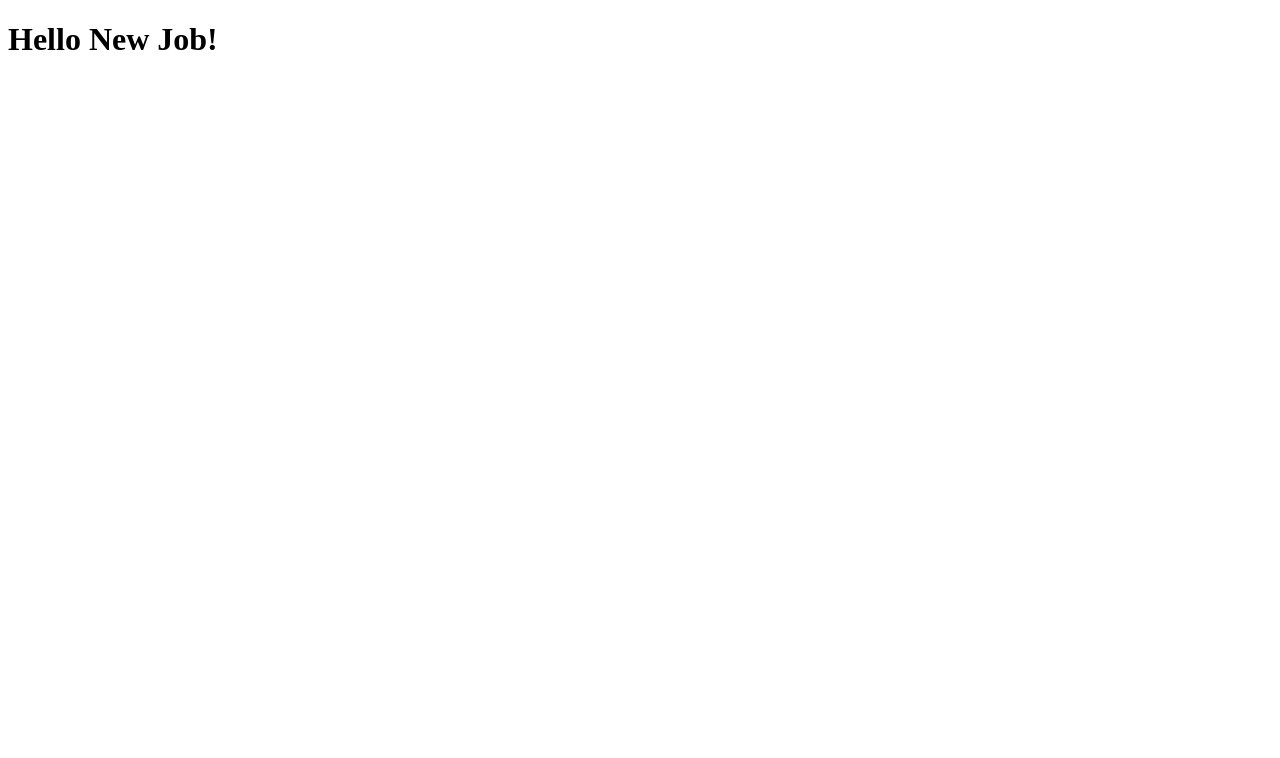
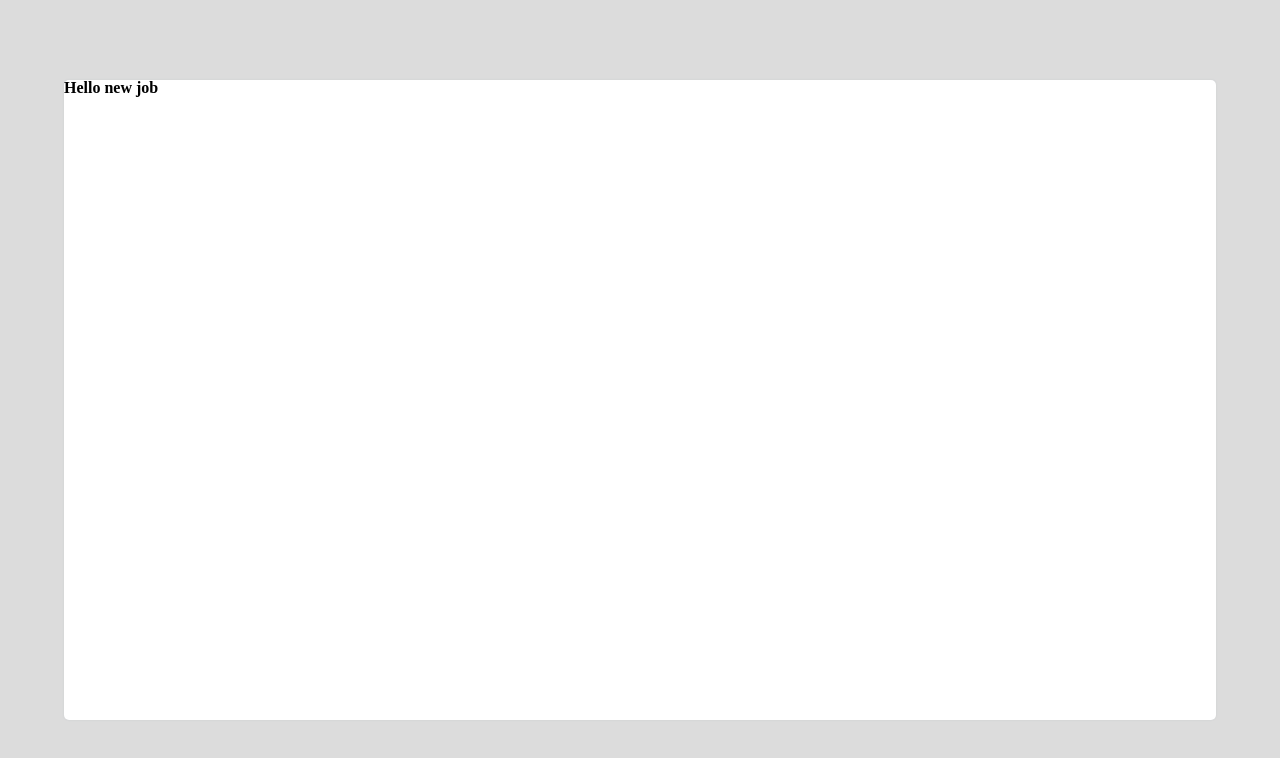
Before and after one commit to JpVargas0907/crud-cliente, a React (Create React App) app: page / in a window 1280 px wide. Shown: the top 758 px of the page. Built offline with nearby package versions, Linux system fonts and the light colour scheme.

Commit message:
Criado os componentes, faltando agora estilização dos mesmos.

```diff
--- a/public/index.html
+++ b/public/index.html
@@ -3,6 +3,7 @@
   <head>
     <meta charset="utf-8" />
     <title>Lista de Clientes</title>
+    <link rel="stylesheet" href="reset.css">
   </head>
   <body>
     <div id="root">
--- /dev/null
+++ b/public/reset.css
@@ -0,0 +1,59 @@
+@charset "utf-8";
+/* CSS Document */
+
+html, body, div, span, applet, object, iframe, h1, h2, h3, h4, h5, h6, p, blockquote, pre, a, abbr, and, address, cite, code, del, dfn, em, img, ins, kbd, q, s, samp, small, strike, strong, sub, sup, tt, var, b, u, i, dl, dt, dd, ol, ul, li, fieldset, form, label, legend, table, caption, tbody, tfoot, thead, tr, th, td, article, aside, canvas, details, embed, figure, figcaption, footer, header, hgroup, menu, nav, output, ruby, section, summary, time, mark, audio, video, input, textarea, select {
+	background:transparent;
+	border:0;
+	font-size:100%;
+	margin:0;
+	outline:0;
+	padding:0;
+	vertical-align:baseline;
+}
+article, aside, details, figcaption, figure, footer, header, hgroup, menu, nav, section {
+	display:block;
+}
+body {
+	line-height:1;
+}
+abbr[title], dfn[title] {
+	border-bottom:1px dotted;
+	cursor:help;
+}
+/*blockquote, q {
+	quotes:none;
+}
+blockquote:before, blockquote:after, q:before, q:after {
+	content:none;
+}*/
+del {
+	text-decoration:line-through;
+}
+hr {
+	background:transparent;
+	border:0;
+	clear:both;
+	color:transparent;
+	height:1px;
+	margin:0;
+	padding:0;
+}
+mark {
+	background-color:#ffffb3;
+	font-style:italic
+}
+input, select {
+	vertical-align:middle;
+}
+ins {
+	background-color:red;
+	color:white;
+	text-decoration:none;
+}
+ol, ul {
+	list-style:none;
+}
+table {
+	border-collapse:collapse;
+	border-spacing:0;
+}
--- a/src/App.js
+++ b/src/App.js
@@ -1,7 +1,9 @@
+import ClientsListScreen from "./Components/ClientsListScreen/ClientsListScreen";
+
 function App() {
   return (
     <>
-    <h1>Hello New Job!</h1>
+      <ClientsListScreen/>
     </>
   );
 }
--- /dev/null
+++ b/src/Components/ClientsListScreen/ClientsListScreen.js
@@ -0,0 +1,38 @@
+import styled from "styled-components";
+
+export default function ClientsListScreen(){
+    return(
+        <>
+            <Container>
+                <ClientsListContainer>
+                    <h1>Hello new job</h1>
+                </ClientsListContainer>
+            </Container>
+        </>
+    )
+}
+
+const Container = styled.div`
+    display: flex;
+    justify-content: center;
+    align-items: center;
+    width: 100vw;
+    height: 100vh;
+    background-color: #DCDCDC;
+`
+
+const ClientsListContainer = styled.div`
+    width: 90%;
+    height: 80%;
+    background-color: #FFFFFF;
+    box-shadow: rgb(145 158 171 / 24%) 0px 0px 2px 0px;
+    border-radius: 5px;
+`
+
+
+function NewClientButon(){
+    return(
+        <>
+        </>
+    )
+}
--- /dev/null
+++ b/src/Components/ClientsListScreen/DeleteClientScreen.js
@@ -0,0 +1,5 @@
+export default function DeleteClientScreen(){
+    return(
+        <></>
+    )
+}
--- /dev/null
+++ b/src/Components/ClientsListScreen/RegisterNewClientScreen.js
@@ -0,0 +1,5 @@
+export default function RegisterNewClientScreen(){
+    return(
+        <></>
+    )
+}
```
Also changed, not shown: src/Components/ClientsListScreen/ClientContainer.js (added, +8 -0 lines).
